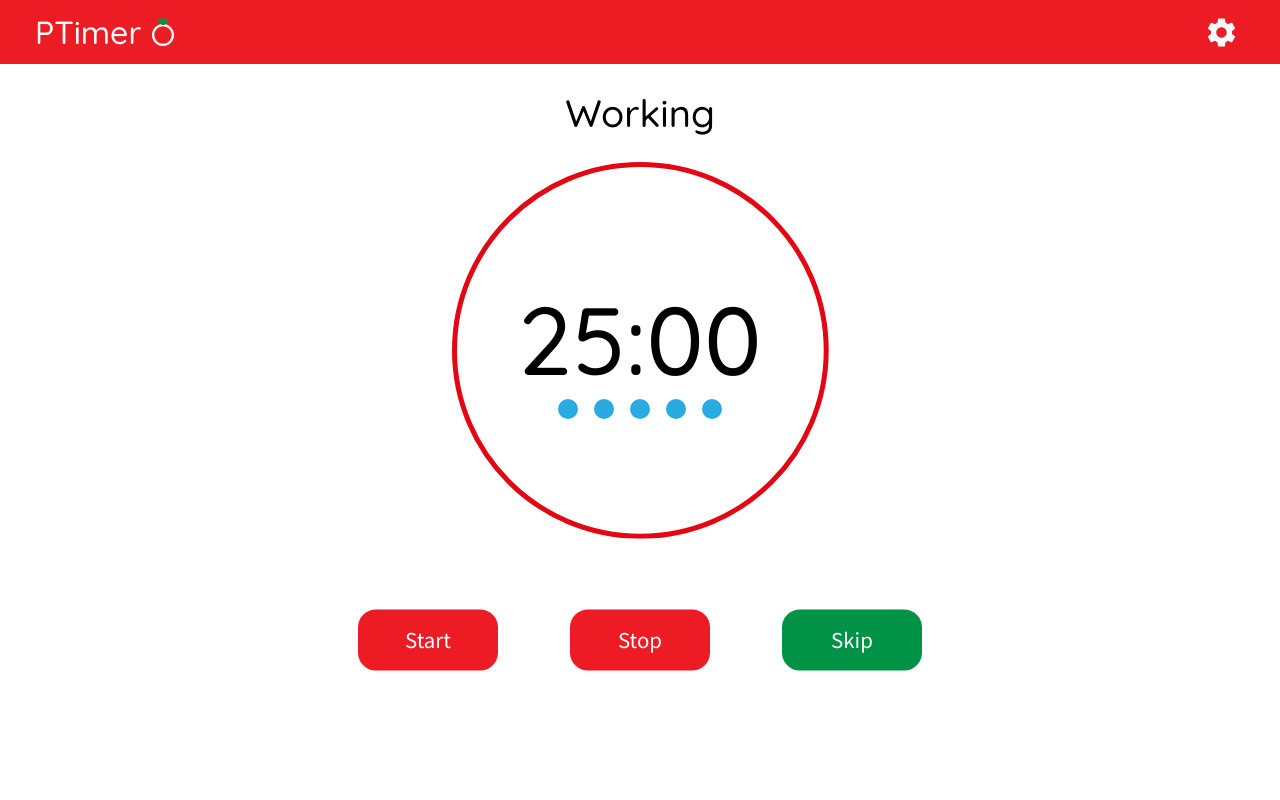
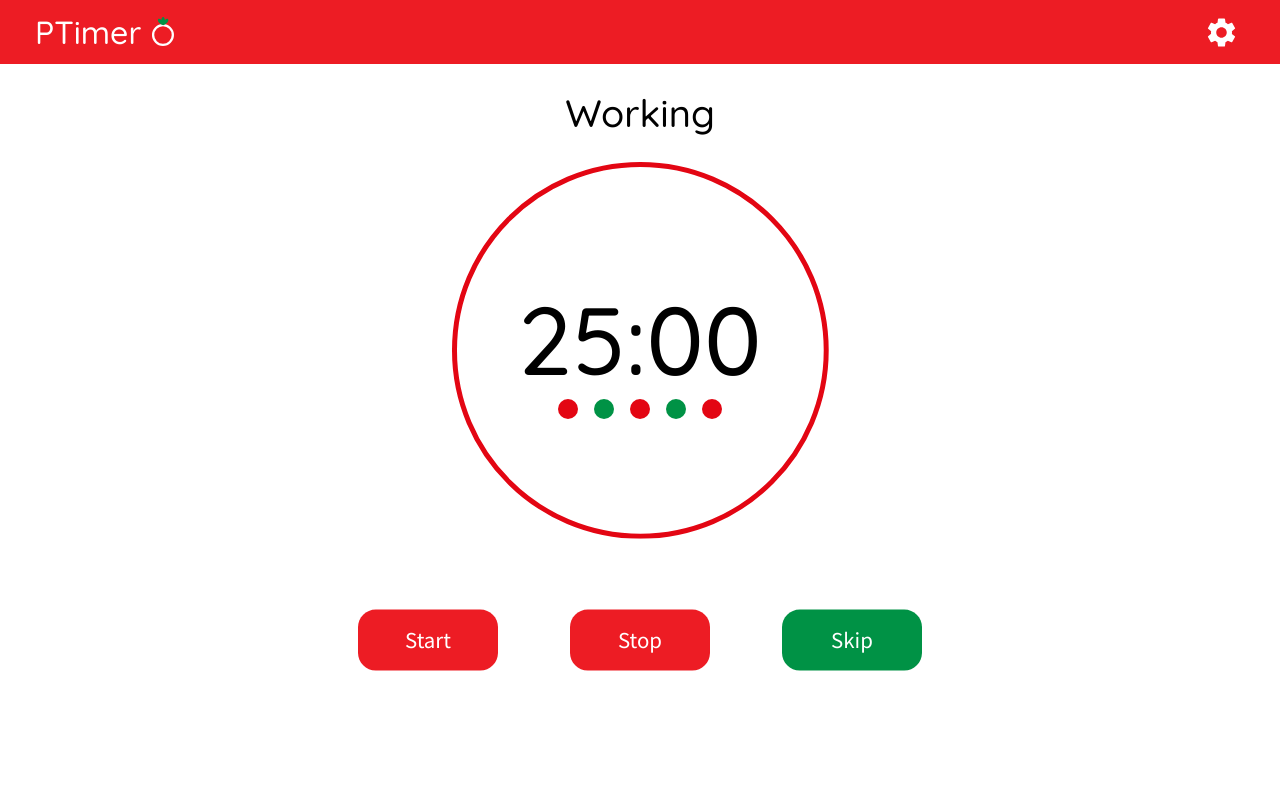
Before and after one commit to t-kovalskii/PTimer, a React (Create React App) app in the folder frontend/: page / in a window 1280 px wide. Shown: the top 800 px of the page. Built offline with nearby package versions, Linux system fonts and the light colour scheme.

Commit message:
Adding colored state circles under the timer

```diff
--- a/frontend/src/components/Main.js
+++ b/frontend/src/components/Main.js
@@ -36,7 +36,7 @@ class Main extends React.Component {
     // re-rendering the timer
     this.setState({
       onPause: !(this.props.settings.switchOn === 'true'),
-      currentTask: this.calculateNextTask(this.workCounter),
+      currentTask: this.calculateNextTask(this.workCounter, this.state.currentTask),
       timerKey: Math.random()
     });
     if (this.workCounter === parseInt(this.props.settings.pomodoros)) {
@@ -44,11 +44,11 @@ class Main extends React.Component {
     }
   }
 
-  calculateNextTask(workCounter) {
+  calculateNextTask(workCounter, currentTask) {
     if (workCounter === parseInt(this.props.settings.pomodoros)) {
       return 'long_break';
     } else {
-      return this.state.currentTask === 'working' ? 'break' : 'working';
+      return currentTask === 'working' ? 'break' : 'working';
     }
   }
 
@@ -90,6 +90,7 @@ class Main extends React.Component {
             key={this.state.timerKey} timerKey={this.state.timerKey}
             settings={this.props.settings} onFinish={this.onTimerFinish}
             currentTask={this.state.currentTask} onPause={this.state.onPause}
+            calculateNextTask={this.calculateNextTask} workCounter={this.workCounter}
           />
         </section>
         <section className="buttonssection">
@@ -100,7 +101,8 @@ class Main extends React.Component {
               (function() {
                 let workCounter = this.workCounter;
                 return this.calculateNextTask(
-                  this.state.currentTask === 'working' ? ++ workCounter : workCounter
+                  this.state.currentTask === 'working' ? ++ workCounter : workCounter,
+                  this.state.currentTask
                 );
               }).bind(this)()
             }
--- a/frontend/src/components/Timer.js
+++ b/frontend/src/components/Timer.js
@@ -17,7 +17,6 @@ class Timer extends React.Component {
     };
 
     // starting timer at once if auto start is set
-    console.log('should');
     this.shouldComponentUpdate(this.props);
   }
 
@@ -29,7 +28,6 @@ class Timer extends React.Component {
       window.timerKey = this.props.timerKey;
 
       if (!nextProps.onPause) {
-        console.log(this.totalSeconds, this.state.secondsLeft);
         this.animation = document.querySelector('.timerPath').animate(
           [{strokeDasharray: '1168 0'}, {strokeDasharray: '0 1168'}],
           {duration: this.totalSeconds * 1000, iterationStart: 1 - this.state.secondsLeft / this.totalSeconds}
@@ -44,7 +42,6 @@ class Timer extends React.Component {
           });
         }, 1000);
       } else {
-        console.log('else');
         if (this.animation) {
           this.animation.pause();
         }
@@ -81,6 +78,8 @@ class Timer extends React.Component {
         <TimerFace
           seconds={this.state.secondsLeft} onFinish={this.props.onFinish}
           currentTask={this.props.currentTask} onPause={this.props.onPause}
+          settings={this.props.settings} calculateNextTask={this.props.calculateNextTask}
+          workCounter={this.props.workCounter}
         />
       </div>
     );
--- a/frontend/src/components/TimerFace.js
+++ b/frontend/src/components/TimerFace.js
@@ -43,8 +43,35 @@ class TimerFace extends React.Component {
             {this.formatTime(this.props.seconds)}
           </span>
           <div className="workCircles">
-            {/* temporary */}
-            {Array(5).fill(null).map((elem, index) => <WorkCircle key={index} size={20} color={'#29ABE2'} />)}
+            {
+              (function() {
+                const circles = [];
+                let currentTask = this.props.currentTask;
+
+                circles.push(
+                  <WorkCircle
+                    id={!this.props.onPause ? 'currentCircle' : null}
+                    size={20} color={this.props.settings.taskColors[currentTask]} key={0}
+                  />
+                );
+
+                let workCounter = this.props.workCounter;
+                Array(4).fill(null).map((_, key) => {
+                  if (workCounter === parseInt(this.props.settings.pomodoros)) workCounter = 0;
+                  currentTask = this.props.calculateNextTask(
+                    currentTask === 'working' ? ++workCounter : workCounter,
+                    currentTask
+                  );
+                  circles.push(
+                    <WorkCircle size={20} color={this.props.settings.taskColors[currentTask]} key={key + 1} />
+                  );
+                  return null;
+                })
+
+                return circles;
+
+              }).bind(this)()
+            }
           </div>
         </div>
       </div>
--- a/frontend/src/components/svg/workCircle.js
+++ b/frontend/src/components/svg/workCircle.js
@@ -5,13 +5,13 @@ import React from 'react';
 class WorkCircle extends React.Component {
   render() {
     return (
-      <span className="workCircleBox">
+      <span id={this.props.id} className="workCircleBox">
         <svg version="1.1" xmlns="http://www.w3.org/2000/svg" xmlnsXlink="http://www.w3.org/1999/xlink"
           x="0px" y="0px" width={this.props.size + 'px'} height={this.props.size + 'px'}
           viewBox="0 0 322.63 322.63" style={{enableBackground: 'new 0 0 322.63 322.63'}}
           xmlSpace="preserve" className="workCircleImage"
         >
-          <circle className="workCirclePath" style={{fill: /* remake when making states */ this.props.color}}
+          <circle className="workCirclePath" style={{fill: this.props.color}}
             cx="161.31" cy="161.31" r="161.31"
           />
         </svg>
--- a/frontend/src/css/style/main.css
+++ b/frontend/src/css/style/main.css
@@ -8,6 +8,23 @@
 .timeLabel {
   font-family: 'Quicksand', sans-serif;
   font-size: 96px;
+}
+
+/* Work circles */
+@keyframes blink {
+  from {
+    opacity: 0;
+  }
+  50% {
+    opacity: 1;
+  }
+  to {
+    opacity: 0;
+  }
+}
+#currentCircle {
+  animation: blink 1s linear;
+  animation-iteration-count: infinite;
 }
 
 /* Buttons */
```
